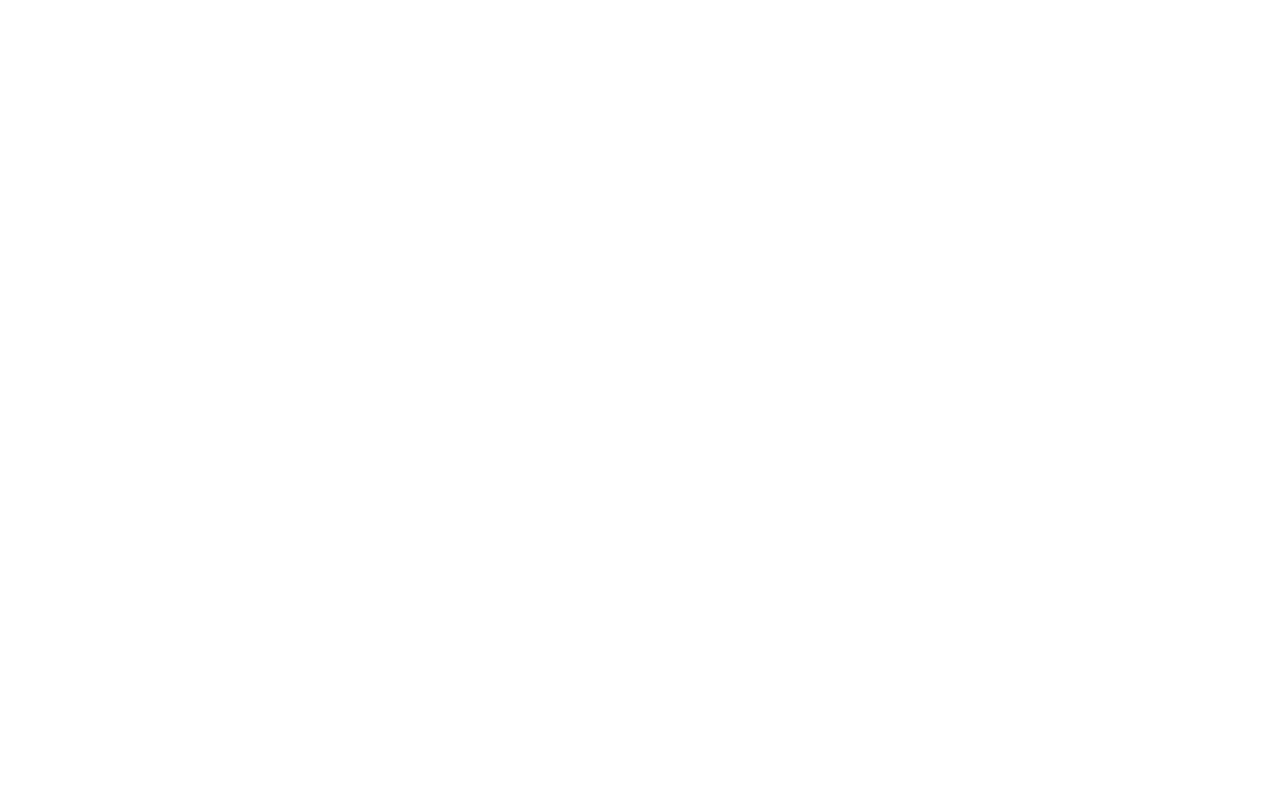
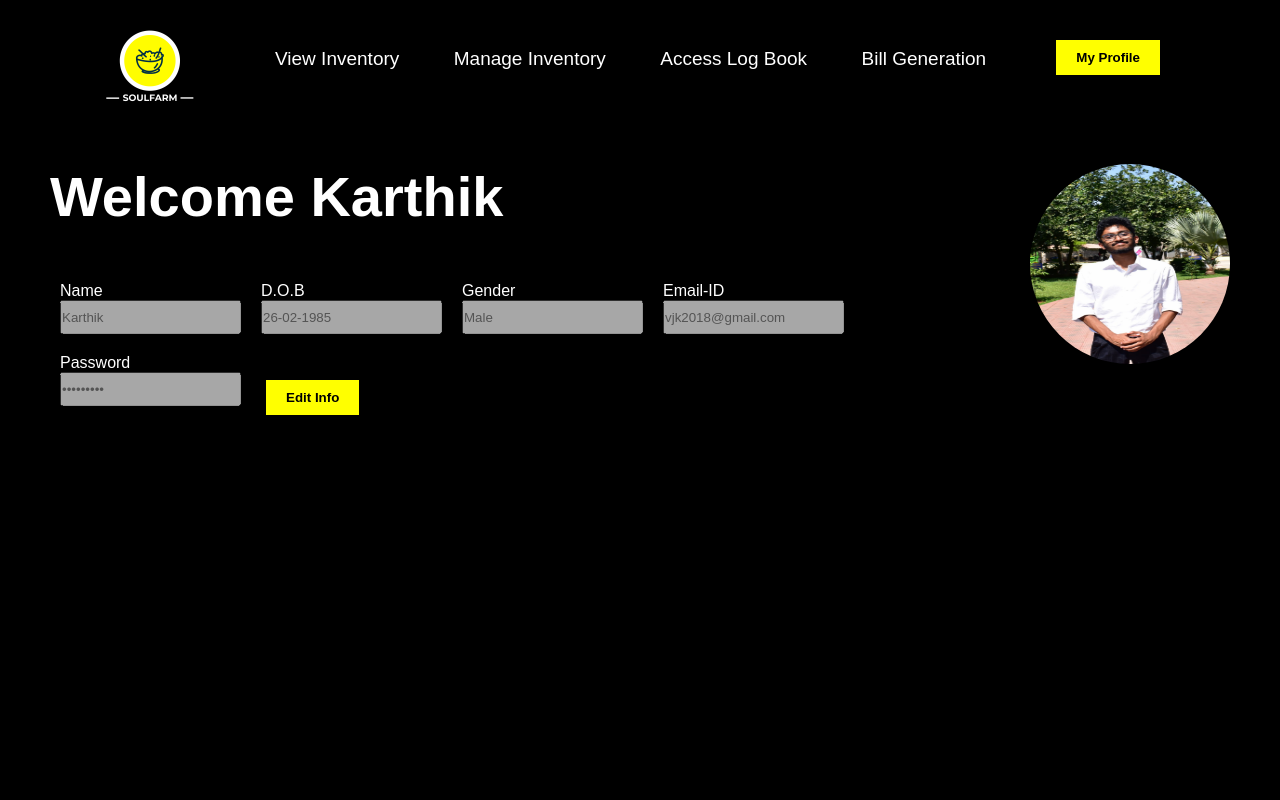
Before and after one commit to karthik003/small-store-management, a PHP site: page /user.html in a window 1280 px wide. Before the commit the page is empty. Run offline with PHP 8.4, Linux system fonts and the light colour scheme.

Commit message:
third commit

```diff
--- a/css/wel.css
+++ b/css/wel.css
@@ -27,7 +27,7 @@
 .content h1{
     font-family: 'Raleway', sans-serif;
     color: #f9f3f4;
-    font-size: 500%;
+    font-size: 100%;
     text-shadow: 0 0 300px #000;
 }
 .content .btn{
--- a/dashboard.php
+++ b/dashboard.php
@@ -134,7 +134,7 @@
   </div>
 <div class="in1">
 <div class="content">
-<h1>Dashboard</h1>
+<h1>Manage Inventory</h1>
 <a class= "btn" style="font-size: 30px;color:black" href="view.php">View Records</a>
 <a class= "btn" style="font-size: 30px;color:black" href="insert.php">Insert New Records</a>
 </div>
--- a/user.html
+++ b/user.html
@@ -0,0 +1,77 @@
+<!DOCTYPE html>
+<html lang="en">
+<head>
+<meta charset="UTF-8">
+<meta name="viewport" content="width=device-width, initial-scale=1.0">
+<title>Welcome Page</title>
+<link rel="stylesheet" type="text/css" href="css/wel.css">
+<link rel="stylesheet" href="https://fonts.googleapis.com/css?family=Raleway:400,500,600&Cinzel">
+<link rel="stylesheet" href="css/style2.css">
+</head>
+<body style="background-color: black;">
+<section class="b1">
+    <div class="nav-bar" style="padding-left: 0px;">
+        <span onclick="showMenu()" style="cursor: pointer;"><i class="fa fa-bars fa-2x"  style="color: white;margin-left: 30px;"></i></span>
+
+        <div class="nav-logo">
+
+          <img src="./images/logonew.png" />
+        </div>
+              <div class="nav-links" id="nav-links">
+              <a onclick="closeMenu()"><i class="fa fa-close" ></i></a>
+                <ul>
+                <a href="inventorygoods.html"><li>View Inventory</li></a>
+                  <a href="dashboard.php"><li>Manage Inventory</li></a>
+                  <a href="logdashboard.php"><li>Access Log Book</li></a>
+                  <a href="index.php"><li>Bill Generation</li></a>
+                </ul>
+                <a href="user.html"><button type="button" class="btn">My Profile</button> </a>
+              </div>
+      </div>
+<div class="in1">
+<div style="text-align: left;margin-left: 50px;">
+    <div>
+        <h1 style="font-size: 350%;color: white;float: left;">Welcome Karthik</h1>
+        <img src="images/karthik.jpeg" style="float: right;margin-right: 50px;border-radius: 50%;" height="200px" width="200px"/>
+    </div>
+    <br><br>
+    <br><br>
+    <br><br>
+    <div style="color: white; float: left;margin: 10px 10px ;">
+        <label>Name</label><br>
+        <input type="text" value="Karthik" style="height: 30px;" disabled/>
+    </div>
+    <div style="color: white; float: left;margin: 10px 10px ;" >
+        <label>D.O.B</label><br>
+        <input type="text" value="26-02-1985" style="height: 30px;" disabled/>
+    </div>
+    <div style="color: white; float: left;margin: 10px 10px ;">
+        <label>Gender</label><br>
+        <input type="text" value="Male" style="height: 30px;" disabled/>
+    </div>
+    <div style="color: white; float: left;margin: 10px 10px ;">
+        <label>Email-ID</label><br>
+        <input type="text" value="vjk2018@gmail.com" style="height: 30px;" disabled/>
+    </div>
+    <div style="color: white; float: left;margin: 10px 10px ;">
+        <label>Password</label><br>
+        <input type="password" value="hellosdfs" style="height: 30px;" disabled/>
+    </div>
+    <br><br><br><br><br><br>
+    <button class="btn" style="text-align: center;margin-left: 15px;">Edit Info</button>
+</div>
+</div>
+</section>
+</body>
+<div align="right">
+<div id="google_translate_element"></div>
+<span><script type="text/javascript">
+function googleTranslateElementInit() {
+new google.translate.TranslateElement({
+pageLanguage: 'en',
+layout: google.translate.TranslateElement.InlineLayout.SIMPLE
+  }, 'google_translate_element');
+}
+</script><script src="//translate.google.com/translate_a/element.js?cb=googleTranslateElementInit"></script>
+</script></span></div>
+</html>
```
Also changed, not shown: logdashboard.php (+22 -12 lines).
